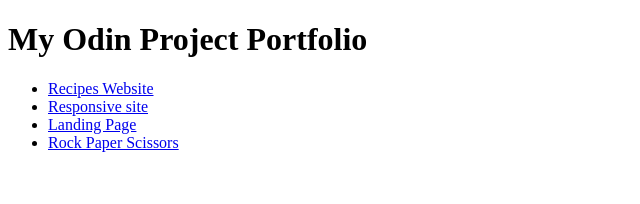
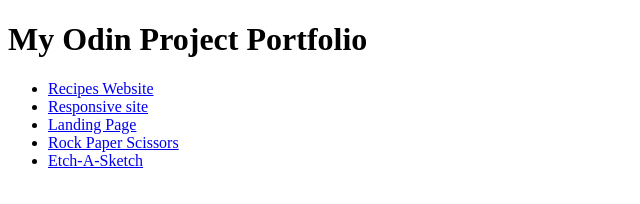
Before and after one commit to sach-indev/OdinProject, a plain HTML site: page index.html in a window 1280 px wide. Shown: the whole page, without its empty margins (0-640 px from the left). Drawn offline with Linux system fonts and the light colour scheme.

Commit message:
added etch a sketch to home

```diff
--- a/index.html
+++ b/index.html
@@ -11,6 +11,7 @@
         <li><a href="./Responsive-Site/"> Responsive site</a></li>
         <li><a href="./Landing-page/"> Landing Page</a></li>
         <li><a href="./Rock-paper-scissors/">Rock Paper Scissors</a></li>
+        <li><a href="./Etch-A-Sketch/">Etch-A-Sketch</a></li>
     </ul>
 </body>
 </html>
```
